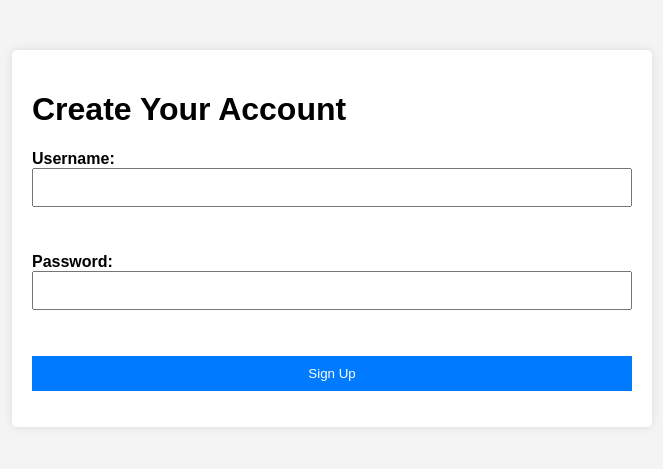
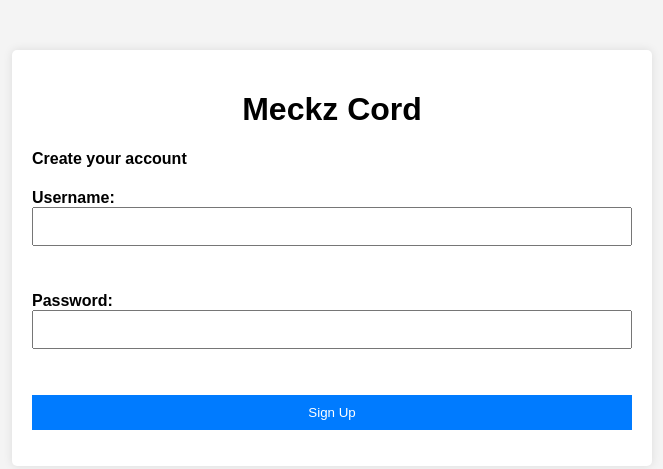
Before and after one commit to glorious2024/New-Website, a plain HTML site: page index.html in a window 1280 px wide. Shown: the whole page, without its empty margins (308-971 px from the left). Drawn offline with Linux system fonts and the light colour scheme.

Commit message:
index.html
Signed-off-by: glorious2024 <163012612+glorious2024@users.noreply.github.com>

```diff
--- a/index.html
+++ b/index.html
@@ -8,7 +8,8 @@
 </head>
 <body>
     <div class="container">
-        <h1>Create Your Account</h1>
+        <h1><center>Meckz Cord</center></h1>
+        <h4>Create your account</h4></h4>
         <form id="signup-form">
             <label for="username">Username:</label>
             <input type="text" id="username" required><br><br>
```
